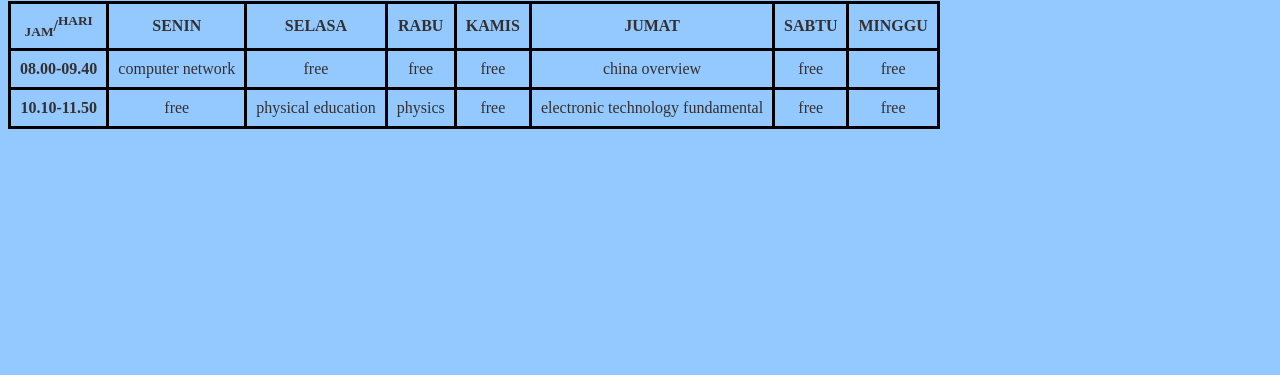
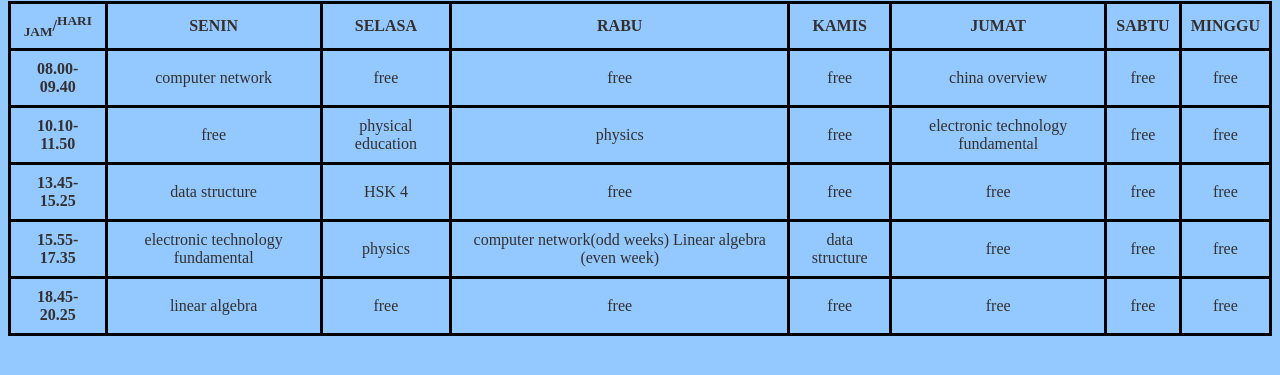
Before and after one commit to deoalphaa/jadwal-kampus, a plain HTML site: page index.html in a window 1280 px wide. Shown: the part 79-454 px from the top of the page. Drawn offline with Linux system fonts and the light colour scheme; a web font is replaced by a local one.

Commit message:
finish table

```diff
--- a/index.html
+++ b/index.html
@@ -41,6 +41,37 @@
             <td>free</td>
             <td>free</td>
         </tr>
+        <tr>
+            <th>13.45-15.25</th>
+            <td>data structure</td>
+            <td>HSK 4</td>
+            <td>free</td>
+            <td>free</td>
+            <td>free</td>
+            <td>free</td>
+            <td>free</td>
+        </tr>
+        <tr>
+            <th>15.55-17.35</th>
+            <td>electronic technology fundamental</td>
+            <td>physics</td>
+            <td>computer network(odd weeks) Linear algebra (even week)</td>
+            <td>data structure</td>
+            <td>free</td>
+            <td>free</td>
+            <td>free</td>
+        </tr>
+        <tr>
+            <th>18.45-20.25</th>
+            <td>linear algebra</td>
+            <td>free</td>
+            <td>free</td>
+            <td>free</td>
+            <td>free</td>
+            <td>free</td>
+            <td>free</td>
+        </tr>
     </table>
+    <script src="script.js"></script>
 </body>
 </html>
```
